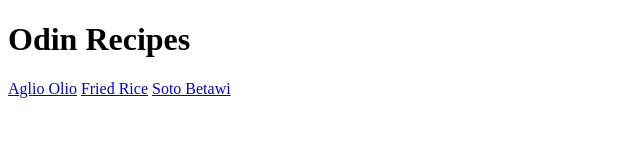
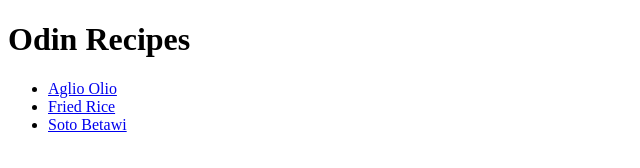
Before and after one commit to theolucky889/odin-recipes, a plain HTML site: page index.html in a window 1280 px wide. Shown: the whole page, without its empty margins (0-640 px from the left). Drawn offline with Linux system fonts and the light colour scheme.

Commit message:
Made links into unordered lists

```diff
--- a/index.html
+++ b/index.html
@@ -9,9 +9,10 @@
 <body>
 <h1>Odin Recipes</h1>
 
-    <a href="recipes/aglio-olio.html">Aglio Olio</a>
-    <a href="recipes/fried-rice.html">Fried Rice</a>
-    <a href="recipes/soto-betawi.html">Soto Betawi</a>
-
+    <ul>
+        <li><a href="recipes/aglio-olio.html">Aglio Olio</a></li>
+        <li><a href="recipes/fried-rice.html">Fried Rice</a></li>
+        <li><a href="recipes/soto-betawi.html">Soto Betawi</a></li>
+    </ul>
 </body>
 </html>
```
